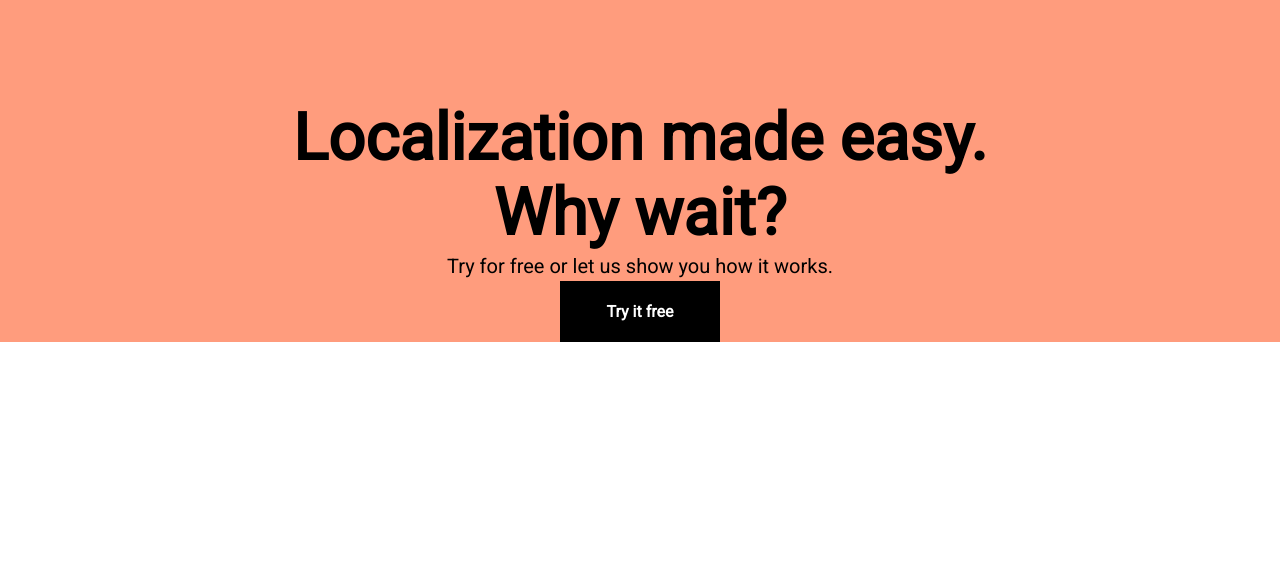
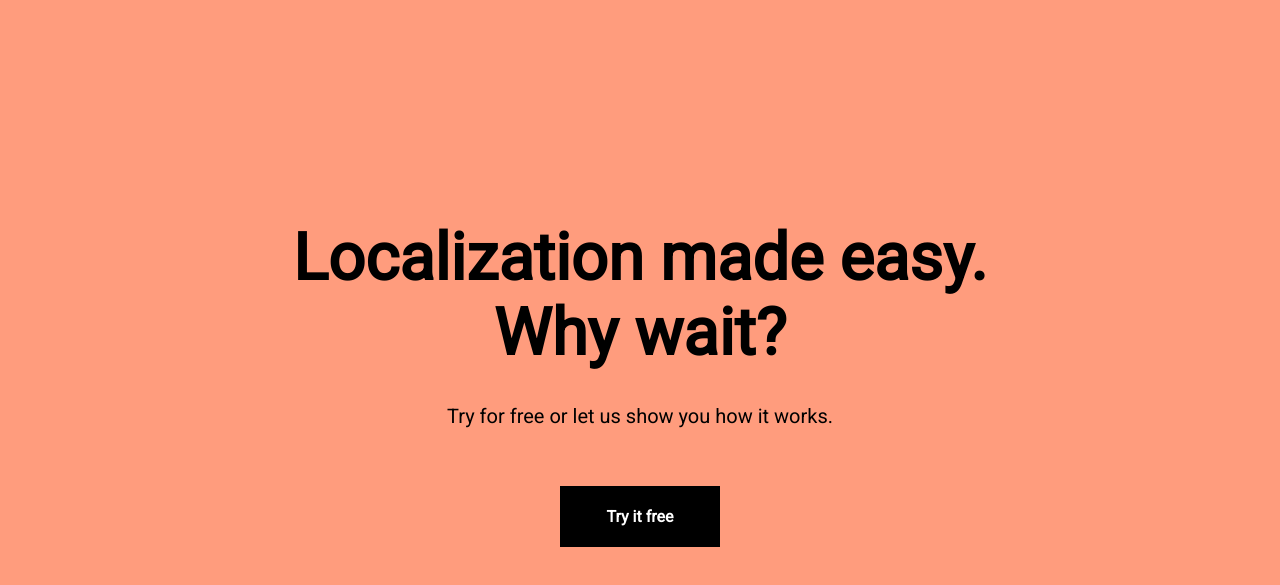
Before and after one commit to RouSage/lokalise-markup, a plain HTML site: page index.html in a window 1280 px wide. Shown: the part 1314-1899 px from the top of the page. Before the commit the page ends 1656 px from the top, so only its background shows below. Drawn offline with Linux system fonts and the light colour scheme.

Commit message:
feat: complete try it free section

```diff
--- a/index.html
+++ b/index.html
@@ -64,11 +64,11 @@
             </div>
         </section>
         <!-- Try it free section -->
-        <section class="section section--primary">
+        <section class="section section--primary tryit">
             <div class="wrapper">
-                <h1 class="section__title">Localization made easy. Why wait?</h1>
-                <p class="text">Try for free or let us show you how it works.</p>
-                <a href="#" class="button button--dark button--big">Try it free</a>
+                <h1 class="section__title tryit__title">Localization made easy. Why wait?</h1>
+                <p class="section__text">Try for free or let us show you how it works.</p>
+                <a href="#" class="button button--dark button--big tryit__button">Try it free</a>
             </div>
         </section>
     </main>
--- a/scss/main.scss
+++ b/scss/main.scss
@@ -81,6 +81,13 @@ body {
   &--primary {
     background-color: $primary-color-bg;
   }
+
+  &__text {
+    font-size: 20px;
+    line-height: 30px;
+    font-weight: 400;
+    margin: 0;
+  }
 }
 
 .companies {
@@ -98,12 +105,16 @@ body {
   }
 }
 
-// Text
-.text {
-  font-size: 20px;
-  line-height: 30px;
-  font-weight: 400;
-  margin: 0;
+.tryit {
+  padding: 120px 0 160px 0;
+
+  &__title {
+    margin-bottom: 30px;
+  }
+
+  &__button {
+    margin-top: 55px;
+  }
 }
 
 // Button
```
Also changed, not shown: assets/css/main.css, 1 other file.
